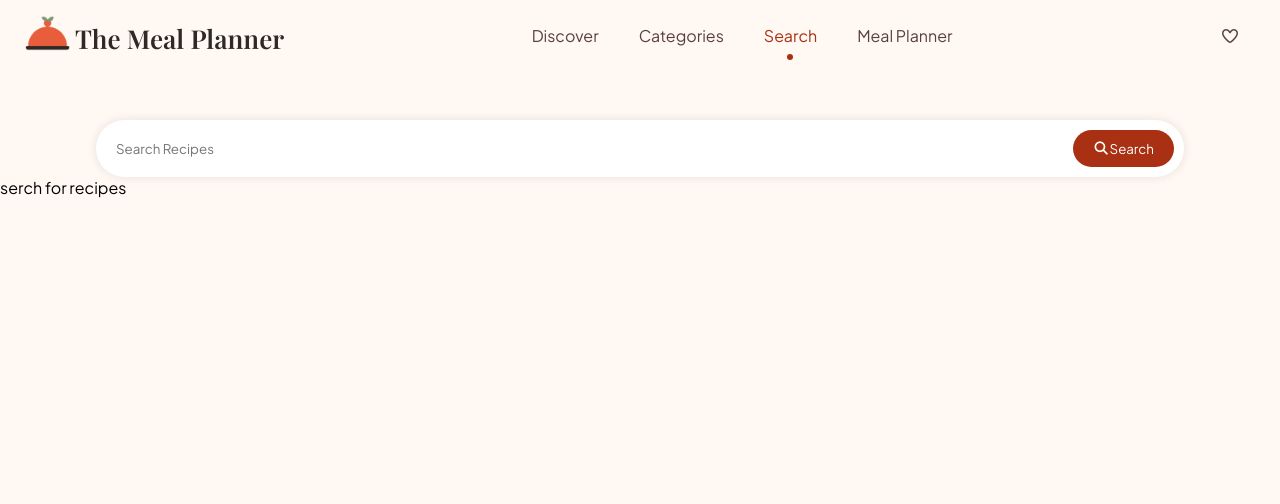
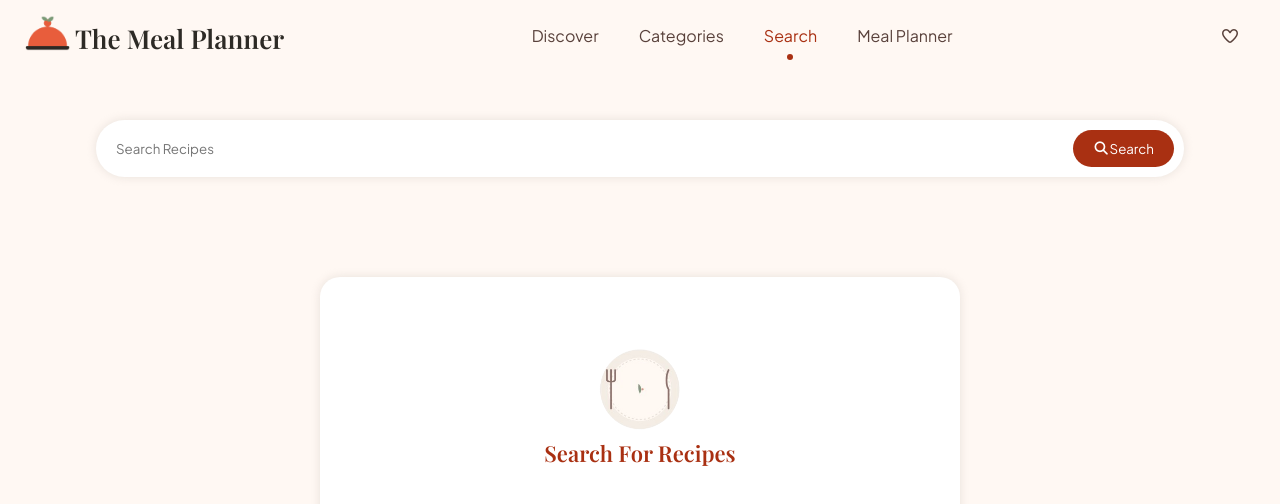
Before and after one commit to RuaaAboelatta/The-Meal-Planner, a React (Create React App) app: page /search in a window 1280 px wide. Shown: the top 504 px of the page. Built offline with nearby package versions, Linux system fonts and the light colour scheme; a web font is replaced by a local one.

Commit message:
feedback and card animations

```diff
--- a/src/App.css
+++ b/src/App.css
@@ -6,6 +6,7 @@
   --brown: #59413b;
   --black: #2d2a25;
   --gray: #ccc5bf73;
+  --light-gray: #f2eeeb73;
   --green: #304e2f;
   --light-green: #c8ecc2;
   --yellow: #E89B3A;
@@ -30,9 +31,12 @@ img{
   padding-top: 100px;
   display: flex;
   flex-wrap: wrap;
-  justify-content: space-between;
+  justify-content:space-between;
   align-items: center;
   row-gap: 40px;
+}
+.card, .category-card{
+  animation: popUp 1s;
 }
 .grid .card{
   width: 22%;
@@ -40,3 +44,36 @@ img{
 .grid .skeleton-card{
   height: 45vh;
 }
+.skeleton-card, .category-card-skeleton{
+  animation: skeleton 2s infinite , popUp 2s;
+}
+.result-message{
+  width: 50%;
+  margin: 100px auto;
+  text-align: center;
+  background-color: white;
+  padding: 70px;
+  border-radius: 20px;
+  box-shadow: var(--gray) 0px 0px 10px;
+}
+.result-message img{
+  width: 20%;
+}
+.result-message .title{
+  color: var(--red);
+  font-weight: 600;
+}
+@keyframes skeleton{
+  50%{
+    opacity: 0.6;
+    transform: translateY(-5px);
+  }
+}
+@keyframes popUp{
+  0%{
+    transform: translateY(20px);
+  }
+  100%{
+    transform: translateY(0);
+  }
+}
--- a/src/components/RandomRecipeCard/RandomRecipeCard.js
+++ b/src/components/RandomRecipeCard/RandomRecipeCard.js
@@ -7,7 +7,12 @@ function RandomRecipeCard() {
   const {recipe, loading, error} = useRandomRecipe()
 
   if (loading) return <RecipeCardSkeleton></RecipeCardSkeleton>
-  if (error)   return <div>Couldn't load a recipe.</div>
+  if (error)   return (
+    <div className="result-message">
+        <img src="/assets/plate.png"></img>
+        <h2 className="title">Couldn’t Load A Recipe</h2>
+      </div>
+  )
   if (!recipe)   return null
 
   return (
--- a/src/components/categoryCard/CategoryCard.js
+++ b/src/components/categoryCard/CategoryCard.js
@@ -13,7 +13,14 @@ function CategoryCard(){
             <CategoryCardSkeleton></CategoryCardSkeleton>
         </div>
     )
-    if (error)   return <div>Couldn't load categories.</div>
+    if (error)   return (
+        <div className="grid">
+            <div className="result-message">
+                <img src="/assets/plate.png"></img>
+                <h2 className="title">Couldn’t Load Categories</h2>
+            </div>
+        </div>
+    )
     if (!categories)   return null
 
     return(
@@ -21,7 +28,7 @@ function CategoryCard(){
             {categories.map((category) => (
                 <div className="category-card" key={category.idCategory}>
                     <div className="card-img">
-                        <img src={category.strCategoryThumb} alt={category.strCategory} loading="lazy"/>
+                        <img src={category.strCategoryThumb} alt={category.strCategory}/>
                     </div>
                     <div className="card-body">
                         <h2 className="title">{category.strCategory}</h2>
--- a/src/pages/categoryRecipes/categoryRecipes.js
+++ b/src/pages/categoryRecipes/categoryRecipes.js
@@ -14,7 +14,14 @@ function CategoryRecipes(){
             </div>
         )
     }
-    if (error) return <div className="recipe-detail">Couldn't load recipe.</div>
+    if (error) return (
+        <div className="grid">
+            <div className="result-message">
+                <img src="/assets/plate.png"></img>
+                <h2 className="title">Couldn’t Load Recipes</h2>
+            </div>
+        </div>
+    )
     if (!recipes) return null
 
     return(
--- a/src/pages/recipe/recipeDetails.js
+++ b/src/pages/recipe/recipeDetails.js
@@ -17,7 +17,14 @@ function RecipeDetails(){
       </div>
     </div>
   )
-  if (error) return <div>Couldn't load recipe.</div>
+  if (error) return (
+    <div className="grid">
+      <div className="result-message">
+        <img src="/assets/plate.png"></img>
+        <h2 className="title">Couldn’t Load Recipe</h2>
+      </div>
+    </div>
+  )
   if (!recipe) return null
 
   return(
--- a/src/pages/search/Search.js
+++ b/src/pages/search/Search.js
@@ -37,7 +37,10 @@ function Search(){
         </form>
         {
           searchWord === "" ? (
-            <div> serch for recipes</div>
+            <div className="result-message">
+              <img src="/assets/plate.png"></img>
+              <h2 className="title">Search For Recipes</h2>
+            </div>
           ) :
           loading ? (
             <div className="grid">
@@ -47,14 +50,21 @@ function Search(){
               <RecipeCardSkeleton></RecipeCardSkeleton>
             </div>
           ) : error ? (
-            <div className="recipe-detail">Couldn't load recipe.</div>
+            <div className="result-message">
+             <img src="/assets/plate.png"></img>
+              <h2 className="title">Couldn't Load  A Recipe</h2>
+            </div>
           ) : recipes ? (
             <div className="grid">
               {recipes.map((recipe) => (
                 <RecipeCard key={recipe.idMeal} recipe={recipe} />
               ))}
             </div>
-          ): (<div className="recipe-detail">no recipes found</div> )
+          ): (
+          <div className="result-message">
+            <img src="/assets/plate.png"></img>
+            <h2 className="title">No Recipes Found</h2>
+          </div> )
         }
       </div>
     )
```
Also changed, not shown: public/assets/plate.png (added), src/pages/search/Search.css (line endings or trailing spaces).
